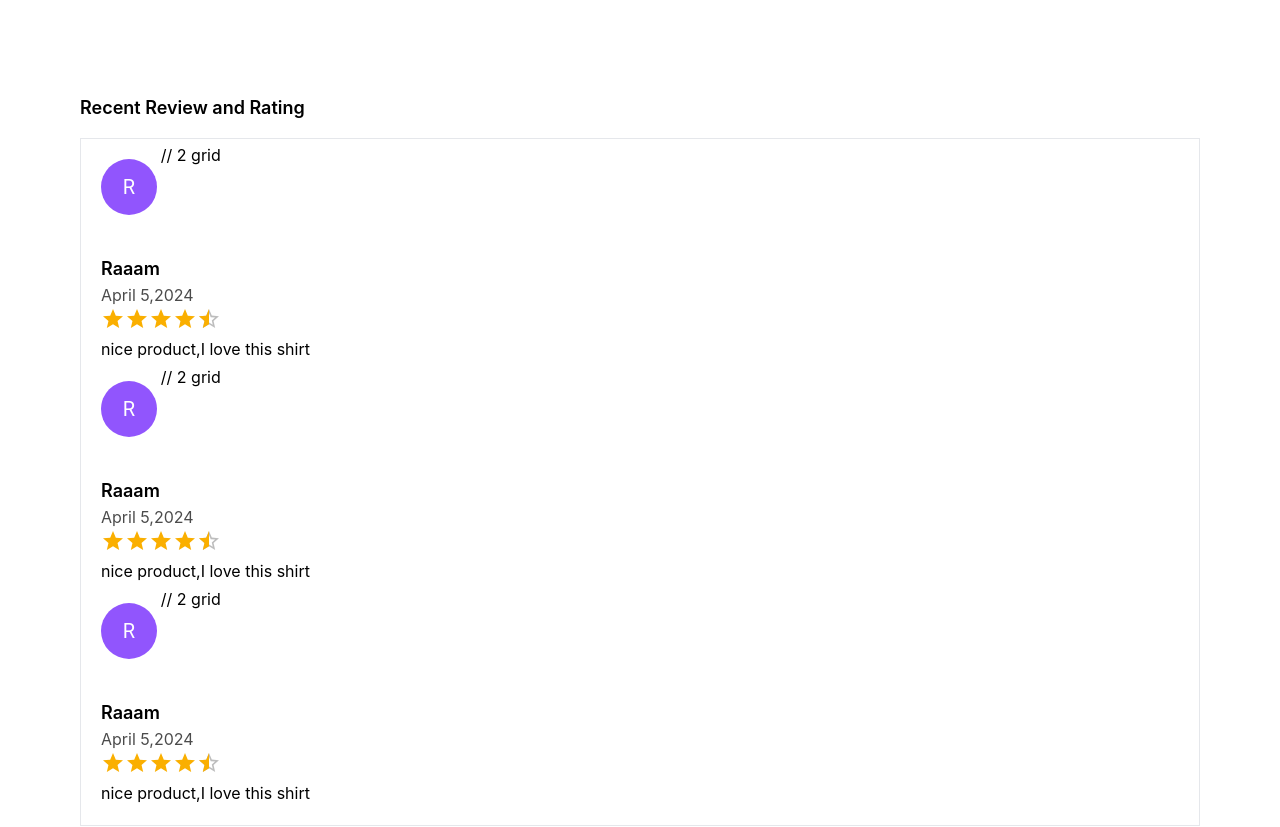
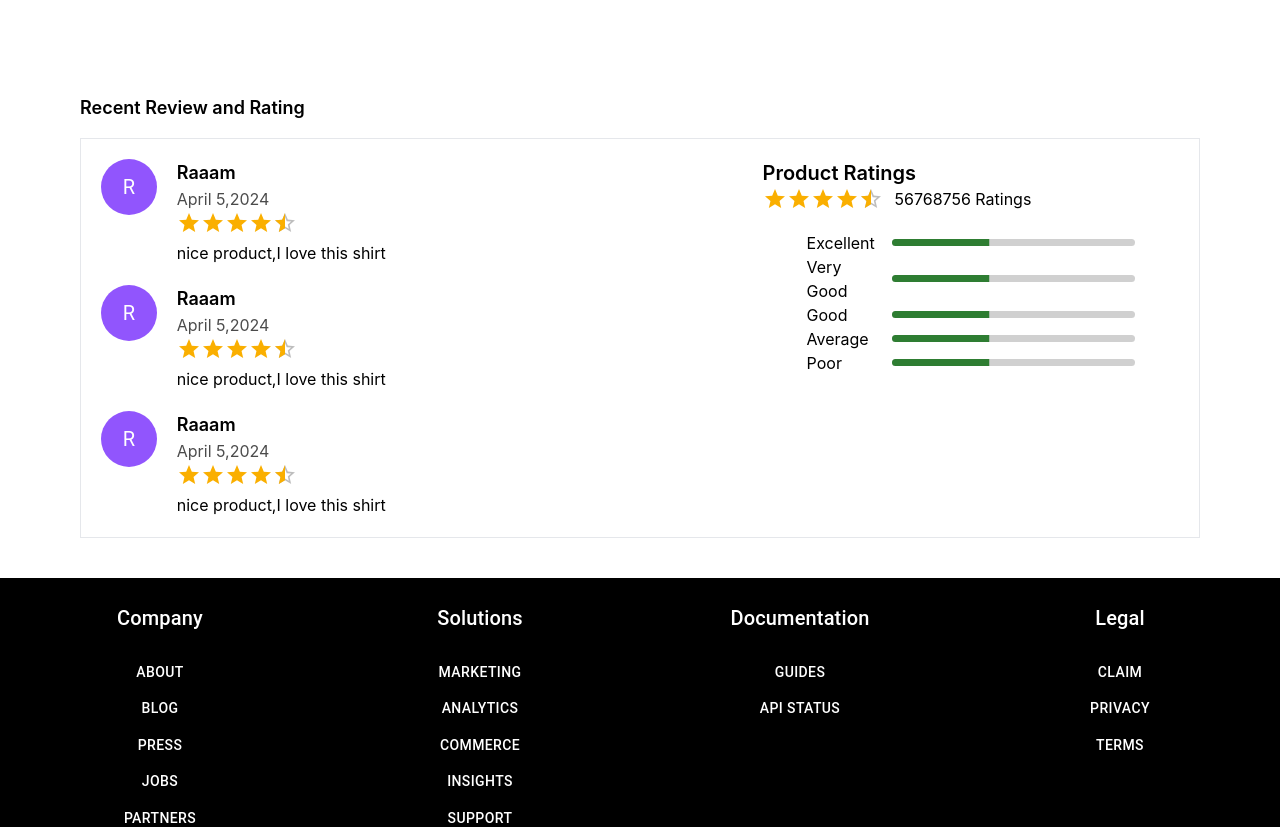
Before and after one commit to kartiksam/e-com-using-react-material-ui-and-tailwind-cssand-spring-boot, a React (Create React App) app in the folder frontend/: page / in a window 1280 px wide. Shown: the part 1122-1949 px from the top of the page. Built offline with nearby package versions, Linux system fonts and the light colour scheme.

Commit message:
product review capage done

```diff
--- a/frontend/src/customer/components/productDetails/ProductDetail.jsx
+++ b/frontend/src/customer/components/productDetails/ProductDetail.jsx
@@ -8,7 +8,8 @@ import Rating from "@mui/material/Rating";
 import Button from "@mui/material/Button";
 import { Grid } from "@mui/material";
 import ProductReviewCard from "./ProductReviewCard";
-
+import { Box } from "@mui/material";
+import { LinearProgress } from "@mui/material";
 const product = {
   name: "Basic Tee 6-Pack",
   price: "$192",
@@ -68,7 +69,7 @@ export default function ProductDetail() {
   const [selectedSize, setSelectedSize] = useState(product.sizes[2]);
 
   return (
-    // inbuilt claasses direct lg:px-20 or manula display:flex .classname and add file there and then use
+    // inbuilt claasses direct lg:px-20 or manula display:flex .classname and add file there and then use git nhi aata h
     <div className="bg-white lg:px-20">
       <div className="pt-6">
         <nav aria-label="Breadcrumb">
@@ -282,6 +283,7 @@ export default function ProductDetail() {
             Recent Review and Rating
           </h1>
           <div className="border p-5">
+            {/* use grid when want to split the content make grid auto m,atically split */}
             <Grid container spacing={7}>
               <Grid item xs={7}>
                 <div className="space-y-5">
@@ -291,6 +293,117 @@ export default function ProductDetail() {
                   ))}
                 </div>
               </Grid>
+
+              {/* 2nd grid */}
+              <Grid item xs={5}>
+                <h1 className="text-xl font-semibold ">Product Ratings</h1>
+
+                <div className="flex items-center space-x-3">
+                  <Rating value={4.6} precision={0.5} readOnly></Rating>
+                  <p className="opacity-69">56768756 Ratings</p>
+                </div>
+                <Box className="mt-5">
+                  <Grid
+                    container
+                    justifyContent="center"
+                    alignItems="center"
+                    gap={2}
+                  >
+                    <Grid item xs={2}>
+                      <p>Excellent</p>
+                    </Grid>
+                    {/* sx shorthand for applying custom css */}
+                    <Grid item xs={7}>
+                      <LinearProgress
+                        sx={{ bgcolor: "#d0d0d0", borderRadius: 4, height: 7 }}
+                        variant="determinate"
+                        value={40}
+                        color="success"
+                      />
+                    </Grid>
+                  </Grid>
+
+                  <Grid
+                    container
+                    justifyContent="center"
+                    alignItems="center"
+                    gap={2}
+                  >
+                    <Grid item xs={2}>
+                      <p>Very Good</p>
+                    </Grid>
+                    {/* sx shorthand for applying custom css */}
+                    <Grid item xs={7}>
+                      <LinearProgress
+                        sx={{ bgcolor: "#d0d0d0", borderRadius: 4, height: 7 }}
+                        variant="determinate"
+                        value={40}
+                        color="success"
+                      />
+                    </Grid>
+                  </Grid>
+
+                  <Grid
+                    container
+                    justifyContent="center"
+                    alignItems="center"
+                    gap={2}
+                  >
+                    <Grid item xs={2}>
+                      <p>Good</p>
+                    </Grid>
+                    {/* sx shorthand for applying custom css */}
+                    <Grid item xs={7}>
+                      <LinearProgress
+                        sx={{ bgcolor: "#d0d0d0", borderRadius: 4, height: 7 }}
+                        variant="determinate"
+                        value={40}
+                        color="success"
+                      />
+                    </Grid>
+                  </Grid>
+
+                  <Grid
+                    container
+                    justifyContent="center"
+                    alignItems="center"
+                    gap={2}
+                  >
+                    <Grid item xs={2}>
+                      <p>Average</p>
+                    </Grid>
+                    {/* sx shorthand for applying custom css */}
+                    <Grid item xs={7}>
+                      <LinearProgress
+                        sx={{ bgcolor: "#d0d0d0", borderRadius: 4, height: 7 }}
+                        variant="determinate"
+                        value={40}
+                        color="success"
+                      />
+                    </Grid>
+
+                  </Grid>
+                  <Grid
+                    container
+                    justifyContent="center"
+                    alignItems="center"
+                    gap={2}
+                  >
+                    <Grid item xs={2}>
+                      <p>Poor</p>
+                    </Grid>
+                    {/* sx shorthand for applying custom css */}
+                    <Grid item xs={7}>
+                      <LinearProgress
+                        sx={{ bgcolor: "#d0d0d0", borderRadius: 4, height: 7 }}
+                        variant="determinate"
+                        value={40}
+                        color="success"
+                      />
+                    </Grid>
+                  </Grid>
+                </Box>
+              </Grid>
             </Grid>
           </div>
         </section>
--- a/frontend/src/customer/components/productDetails/ProductReviewCard.jsx
+++ b/frontend/src/customer/components/productDetails/ProductReviewCard.jsx
@@ -18,7 +18,7 @@ const ProductReviewCard = () => {
             </Avatar>
           </Box>
         </Grid>
-        // 2 grid
+        {/* // 2 grid */}
         <Grid item xs={9}>
           <div className="space-y-2">
             <div>
```
